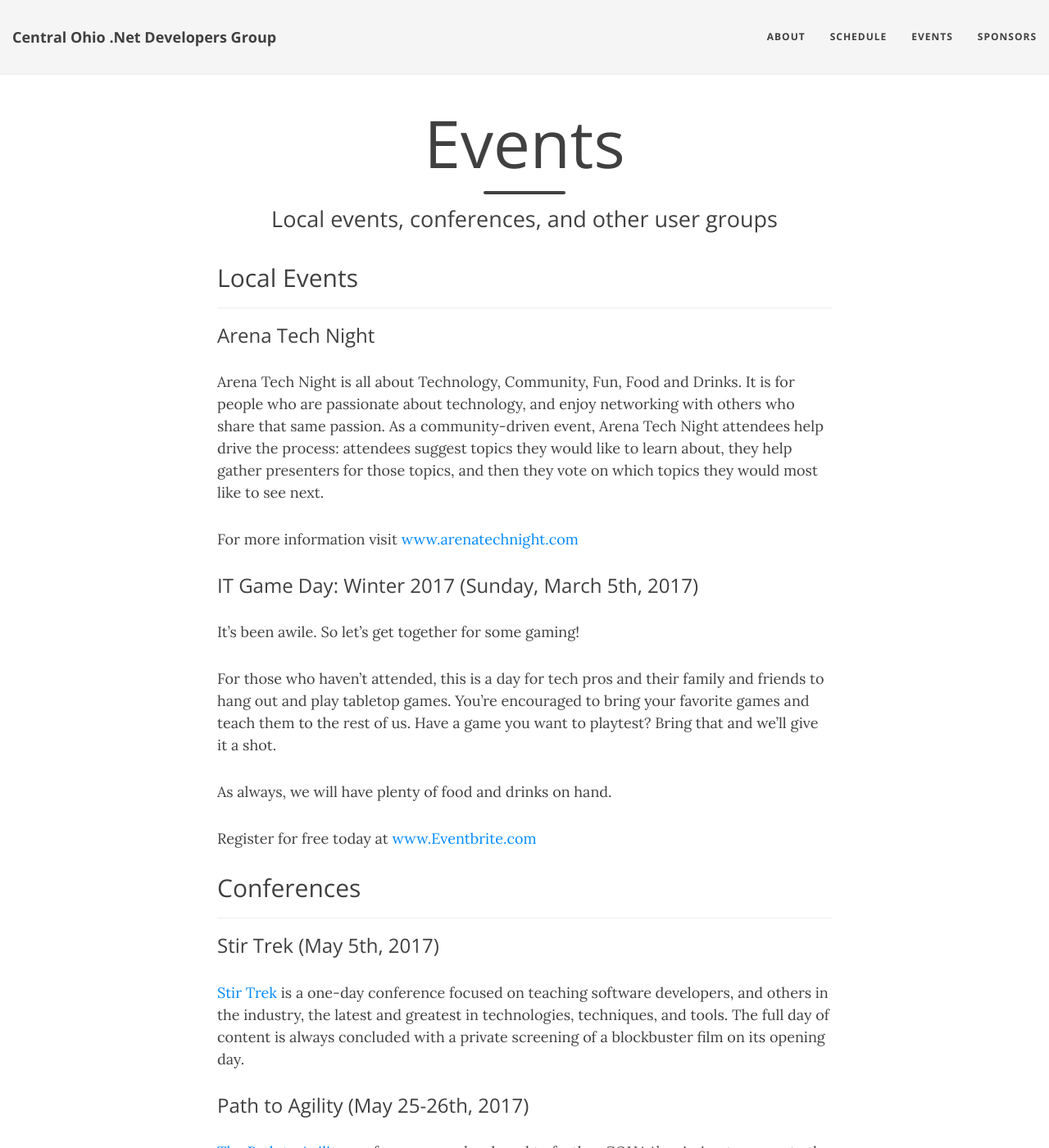
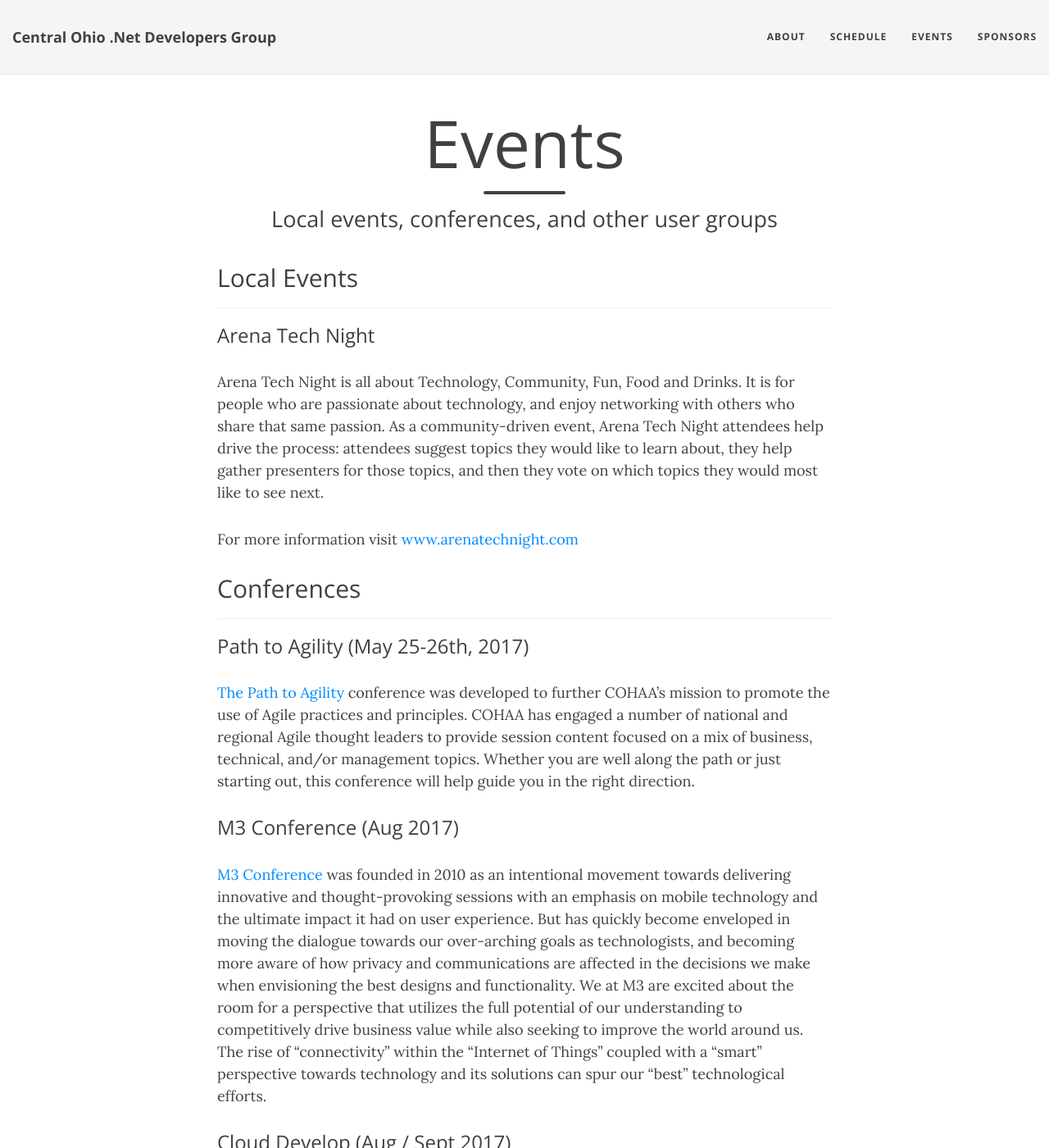
Before and after one commit to condg/condg.github.io, a Jekyll site: the page built from events.md, in a window 1280 px wide and 1400 px high. Shown: the whole window at 82% size. Built offline with Jekyll 4.4.1, drawn with Linux system fonts in a browser that asks for light colours; nearby versions of some CDN libraries; comment, search, counter and statistics services are not loaded.

```diff
--- a/events.md
+++ b/events.md
@@ -13,22 +13,9 @@ Arena Tech Night is all about Technology, Community, Fun, Food and Drinks.  It i
 
 For more information visit [www.arenatechnight.com](http://www.arenatechnight.com/)
 
-### IT Game Day: Winter 2017 (Sunday, March 5th, 2017)
-
-It's been awile. So let's get together for some gaming!
-
-For those who haven't attended, this is a day for tech pros and their family and friends to hang out and play tabletop games. You're encouraged to bring your favorite games and teach them to the rest of us. Have a game you want to playtest? Bring that and we'll give it a shot.
-
-As always, we will have plenty of food and drinks on hand.
-
-Register for free today at [www.Eventbrite.com](https://www.eventbrite.com/e/it-game-day-winter-2017-tickets-32003812264)
-
 ## Conferences
 
 ---------------------------------------
-
-### Stir Trek (May 5th, 2017)
-[Stir Trek](http://stirtrek.com/) is a one-day conference focused on teaching software developers, and others in the industry, the latest and greatest in technologies, techniques, and tools. The full day of content is always concluded with a private screening of a blockbuster film on its opening day.
 
 ### Path to Agility (May 25-26th, 2017)
 [The Path to Agility](https://www.thepathtoagility.com/) conference was developed to further COHAA’s mission to promote the use of Agile practices and principles. COHAA has engaged a number of national and regional Agile thought leaders to provide session content focused on a mix of business, technical, and/or management topics. Whether you are well along the path or just starting out, this conference will help guide you in the right direction.
```
Also changed, not shown: _posts/2017-05-12-may-2017-microservices-on-azure-service-fabric.md (+1 -1 lines), schedule.md (+2 -2 lines).
